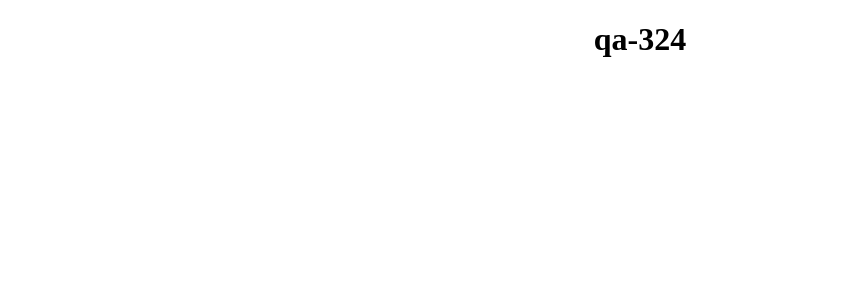
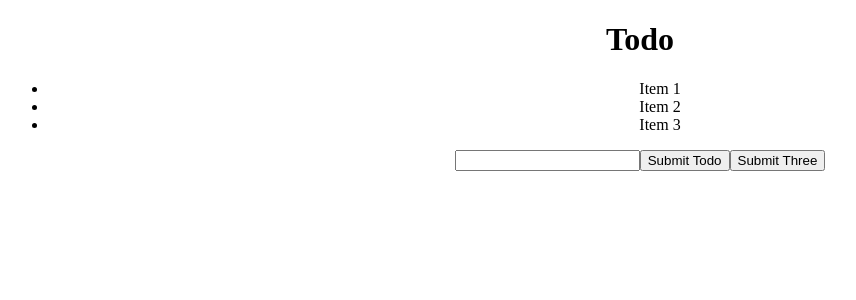
Before and after one commit to bloom-tech-learning/48324-qa-redux-qa, a React (Create React App) app: page / in a window 1280 px wide. Shown: the top 300 px of the page, without its empty margins (0-856 px from the left). Built offline with nearby package versions, Linux system fonts and the light colour scheme.

Commit message:
write in App the scatter in to TodoList

```diff
--- a/src/App.js
+++ b/src/App.js
@@ -1,10 +1,20 @@
-
 import './App.css';
 
 function App() {
   return (
     <div className="App">
-      <h1> qa-324 </h1>
+      <h1> Todo </h1>
+      <ul>
+        <li>Item 1</li>
+        <li>Item 2</li>
+        <li>Item 3</li>
+      </ul>
+
+      <form>
+        <input />
+        <button>Submit Todo</button>
+        <button>Submit Three</button>
+      </form>
     </div>
   );
 }
```
